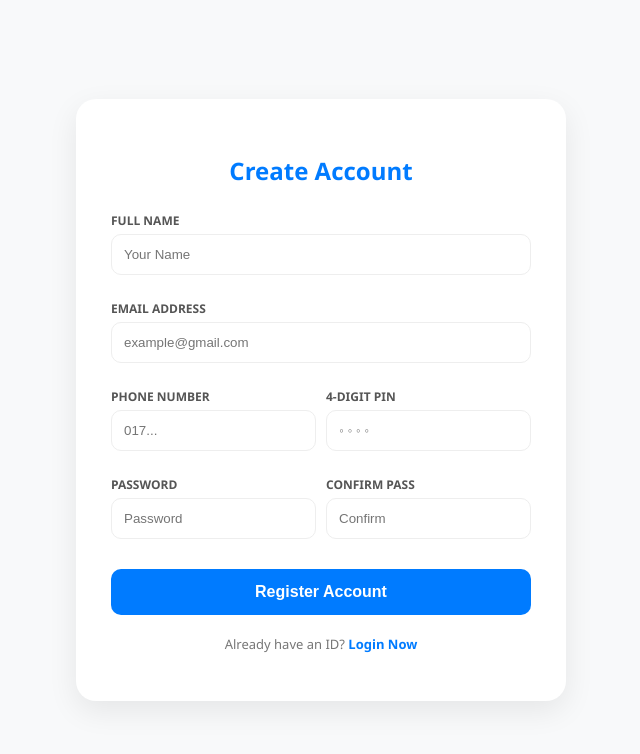
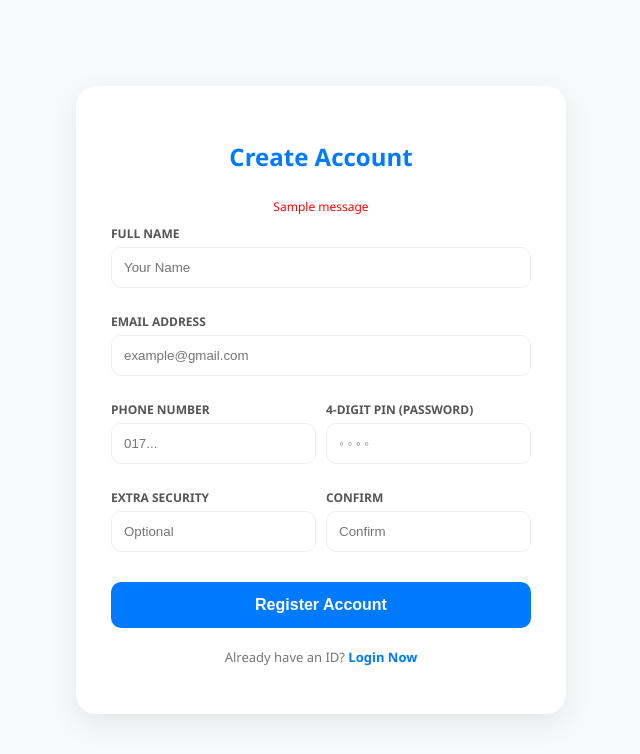
Before and after one commit to SabekunSraboni/FinTrackPro, a Django app: page /register/ in a window 1280 px wide. Shown: the top 754 px of the page, without its empty margins (319-959 px from the left). Run offline with Django 5.2, Linux system fonts and the light colour scheme; one stand-in notice (Sample message) is shown.

Commit message:
Update register.html

```diff
--- a/core/templates/register.html
+++ b/core/templates/register.html
@@ -1,4 +1,4 @@
- <!DOCTYPE html>
+<!DOCTYPE html>
 <html>
 <head>
     <title>FinTrackpro - Register</title>
@@ -20,37 +20,45 @@
 
         .footer-text { text-align: center; margin-top: 20px; font-size: 13px; color: #777; }
         .footer-text a { color: #007bff; text-decoration: none; font-weight: bold; }
+        .error-msg { color: red; text-align: center; font-size: 12px; margin-bottom: 10px; }
     </style>
 </head>
 <body>
     <div class="reg-card">
         <h2>Create Account</h2>
+
+        {% if messages %}
+            {% for message in messages %}
+                <div class="error-msg">{{ message }}</div>
+            {% endfor %}
+        {% endif %}
+
         <form method="POST">
             {% csrf_token %}
             <div class="grid-container">
                 <div class="form-group full-width">
                     <label>Full Name</label>
-                    <input type="text" placeholder="Your Name" required>
+                    <input type="text" name="name" placeholder="Your Name" required>
                 </div>
                 <div class="form-group full-width">
                     <label>Email Address</label>
-                    <input type="email" placeholder="example@gmail.com" required>
+                    <input type="email" name="email" placeholder="example@gmail.com" required>
                 </div>
                 <div class="form-group">
                     <label>Phone Number</label>
-                    <input type="text" placeholder="017..." required>
+                    <input type="text" name="phone" placeholder="017..." required>
                 </div>
                 <div class="form-group">
-                    <label>4-Digit PIN</label>
-                    <input type="password" maxlength="4" placeholder="◦ ◦ ◦ ◦" required>
+                    <label>4-Digit PIN (Password)</label>
+                    <input type="password" name="pin" maxlength="4" placeholder="◦ ◦ ◦ ◦" required>
                 </div>
                 <div class="form-group">
-                    <label>Password</label>
-                    <input type="password" placeholder="Password" required>
+                    <label>Extra Security</label>
+                    <input type="password" placeholder="Optional">
                 </div>
                 <div class="form-group">
-                    <label>Confirm Pass</label>
-                    <input type="password" placeholder="Confirm" required>
+                    <label>Confirm</label>
+                    <input type="password" placeholder="Confirm">
                 </div>
             </div>
             <button type="submit" class="btn-reg">Register Account</button>
```
